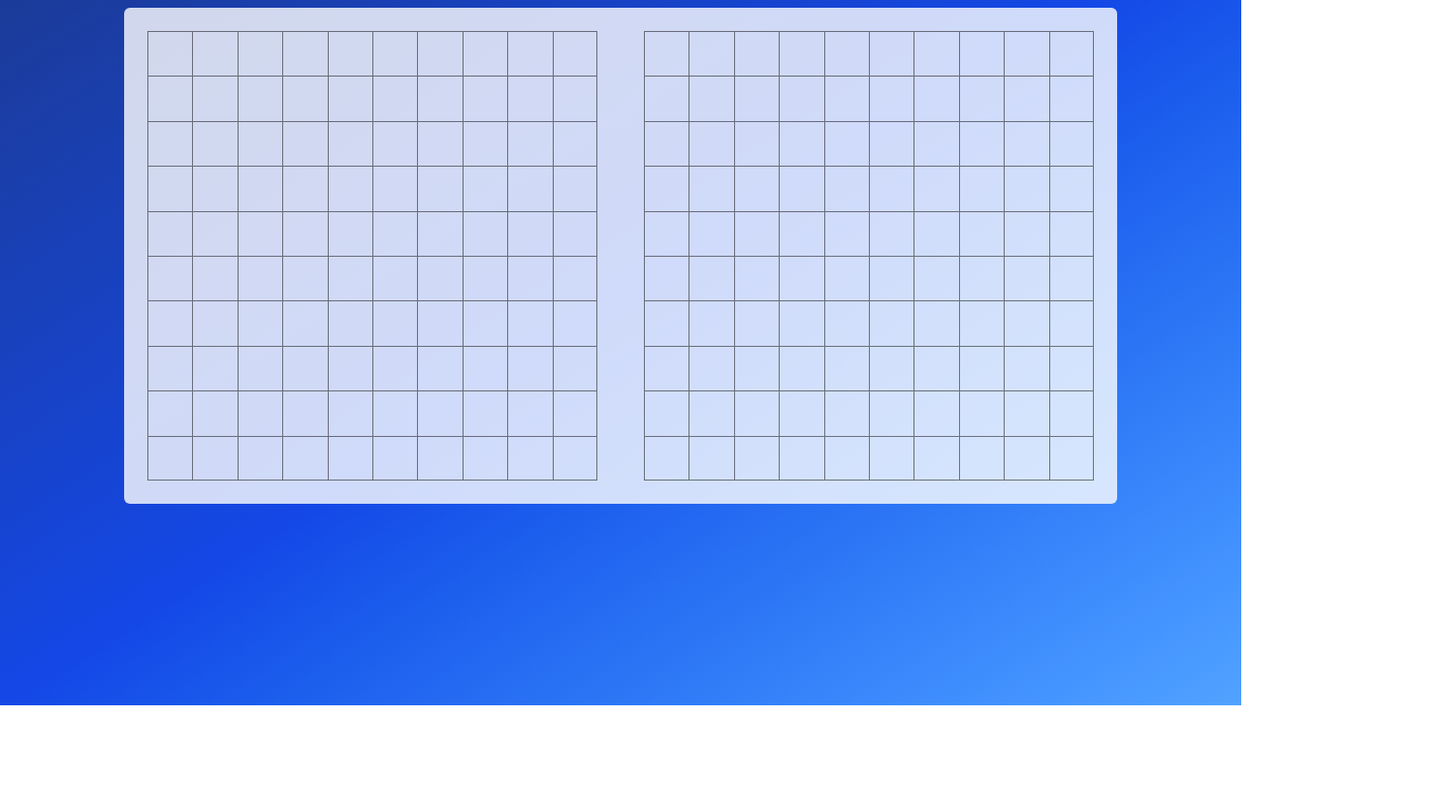
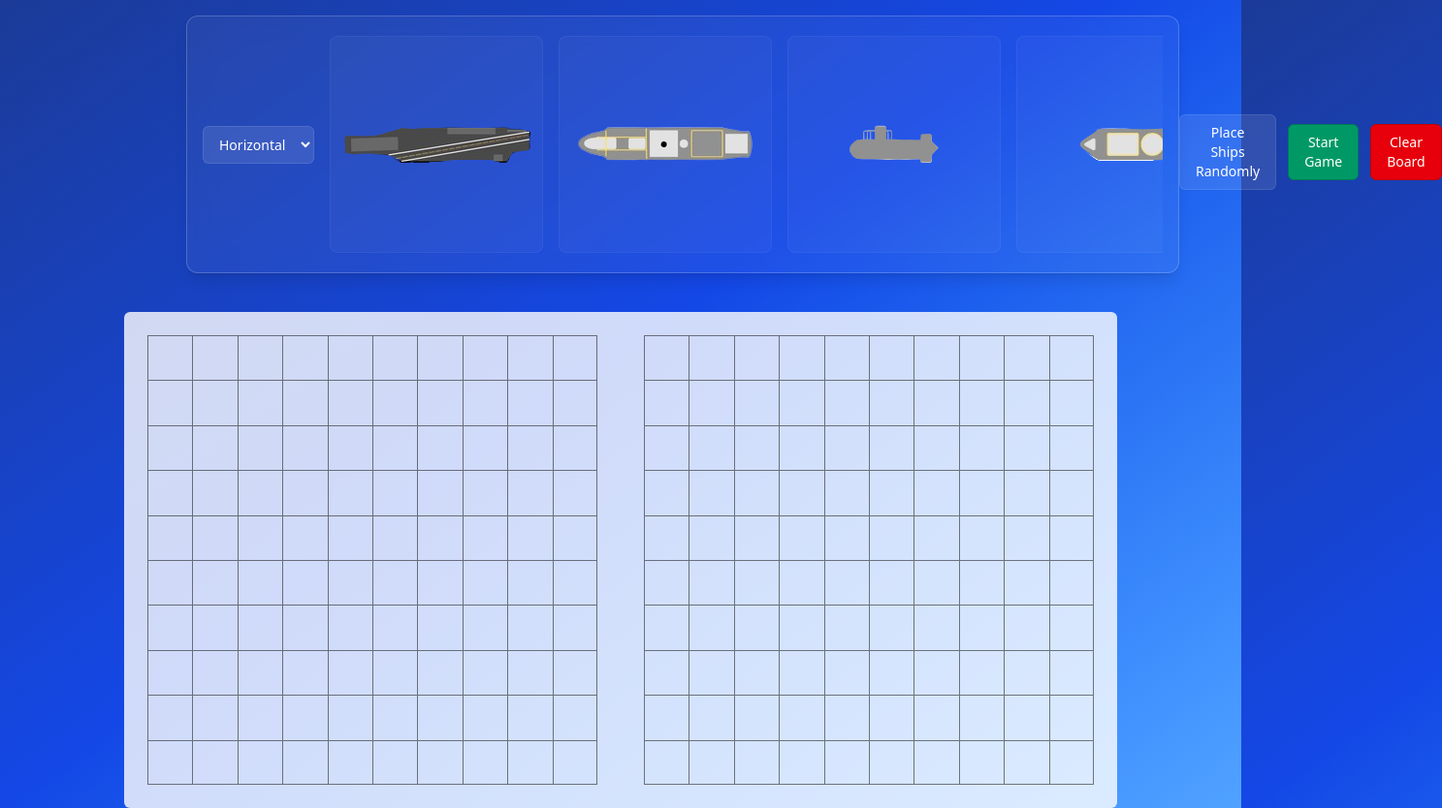
Before and after one commit to muhammadarhamrafiq/battle-ship, a website built with webpack: page src/index.html in a window 1280 px wide. Shown: the part 104-938 px from the top of the page at 97% size, 1487 px wide, since content can reach past the window. Before the commit the page ends 832 px from the top, so only its background shows below. Built offline with nearby package versions, Linux system fonts and the light colour scheme.

Commit message:
feat: added the ships and buttons in GUI.

```diff
--- a/src/index.html
+++ b/src/index.html
@@ -1,14 +1,86 @@
 <!DOCTYPE html>
 <html lang="en">
+
 <head>
     <meta charset="UTF-8">
     <meta name="viewport" content="width=device-width, initial-scale=1.0">
     <title>Document</title>
 </head>
+
 <body>
     <h1 class="text-5xl font-bold text-center text-white my-8">
         Battleships Game
     </h1>
+
+    <!-- Place Ships -->
+    <section class="flex items-center justify-between px-48 my-10">
+        <section id="shipsToPlace"
+            class="max-w-5xl bg-white/5 backdrop-blur-md border border-white/20 rounded-xl p-4 flex items-center gap-4 shadow-lg z-50">
+            <!-- Alignment -->
+            <div class="flex-none">
+                <label for="alignment" class="sr-only">Alignment</label>
+                <select id="alignment" name="alignment"
+                    class="bg-white/10 text-white text-sm px-3 py-2 rounded-md border border-white/10 focus:outline-none focus:ring-2 focus:ring-white/20">
+                    <option value="horizontal">Horizontal</option>
+                    <option value="vertical">Vertical</option>
+                </select>
+            </div>
+
+            <!-- Ships container (horizontal list) -->
+            <div class="flex-1 flex items-center gap-4 overflow-x-auto py-1">
+                <!-- Ship card template -->
+                <div
+                    class="flex-shrink-0 w-[220px] h-56 bg-white/3 rounded-lg p-3 flex items-center justify-center cursor-grab hover:scale-105 transition-transform duration-200 border border-white/5">
+                    <img src="resources/Carrier.png" alt="Carrier Ship"
+                        class="ship-image max-w-[200px] max-h-[40px] object-contain transition-transform duration-200" />
+                </div>
+
+                <div
+                    class="flex-shrink-0 w-[220px] h-56 bg-white/3 rounded-lg p-3 flex items-center justify-center cursor-grab hover:scale-105 transition-transform duration-200 border border-white/5">
+                    <img src="resources/Battleship.png" alt="Battleship"
+                        class="ship-image max-w-[200px] max-h-[40px] object-contain transition-transform duration-200" />
+                </div>
+
+                <div
+                    class="flex-shrink-0 w-[220px] h-56 bg-white/3 rounded-lg p-3 flex items-center justify-center cursor-grab hover:scale-105 transition-transform duration-200 border border-white/5">
+                    <img src="resources/Submarine.png" alt="Submarine"
+                        class="ship-image max-w-[200px] max-h-[40px] object-contain transition-transform duration-200" />
+                </div>
+
+                <div
+                    class="flex-shrink-0 w-[220px] h-56 bg-white/3 rounded-lg p-3 flex items-center justify-center cursor-grab hover:scale-105 transition-transform duration-200 border border-white/5">
+                    <img src="resources/Destroyer.png" alt="Destroyer"
+                        class="ship-image max-w-[200px] max-h-[40px] object-contain transition-transform duration-200" />
+                </div>
+
+                <div
+                    class="flex-shrink-0 w-[220px] h-56 bg-white/3 rounded-lg p-3 flex items-center justify-center cursor-grab hover:scale-105 transition-transform duration-200 border border-white/5">
+                    <img src="resources/Patrol.png" alt="Patrol Boat"
+                        class="ship-image max-w-[200px] max-h-[40px] object-contain transition-transform duration-200" />
+                </div>
+            </div>
+        </section>
+
+        <div class="mt-4 flex items-center justify-end gap-3">
+            <button id="randomPlaceBtn" type="button"
+                class="bg-white/10 text-white text-sm px-4 py-2 rounded-md border border-white/10 hover:bg-white/20 focus:outline-none focus:ring-2 focus:ring-white/20"
+                title="Place all ships randomly on the board">
+                Place Ships Randomly
+            </button>
+
+            <button id="startGameBtn" type="button"
+                class="bg-emerald-600 text-white text-sm px-4 py-2 rounded-md border border-emerald-700 hover:bg-emerald-500 focus:outline-none focus:ring-2 focus:ring-emerald-400"
+                title="Start the game">
+                Start Game
+            </button>
+
+            <button id="clearBoardBtn" type="button"
+                class="bg-red-600 text-white text-sm px-4 py-2 rounded-md border border-red-700 hover:bg-red-500 focus:outline-none focus:ring-2 focus:ring-red-400"
+                title="Clear all ships from the board">
+                Clear Board
+            </button>
+        </div>
+    </section>
 
     <div class="w-4/5 h-[40vw] m-auto flex items-center justify-cent bg-white/80 rounded-md">
         <section id="ownboard" class="grid grid-cols-10 grid-rows-10 w-full h-full p-6">
@@ -19,4 +91,5 @@
         </section>
     </div>
 </body>
+
 </html>
```
Also changed, not shown: src/resources/BattleShip.png (added), src/resources/Carrier.png (added), src/resources/Destroyer.png (added), src/resources/Patrol.png (added), src/resources/Submarine.png (added).
